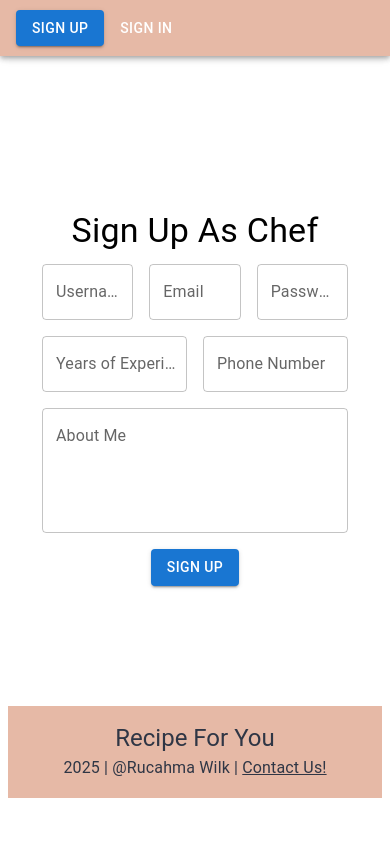
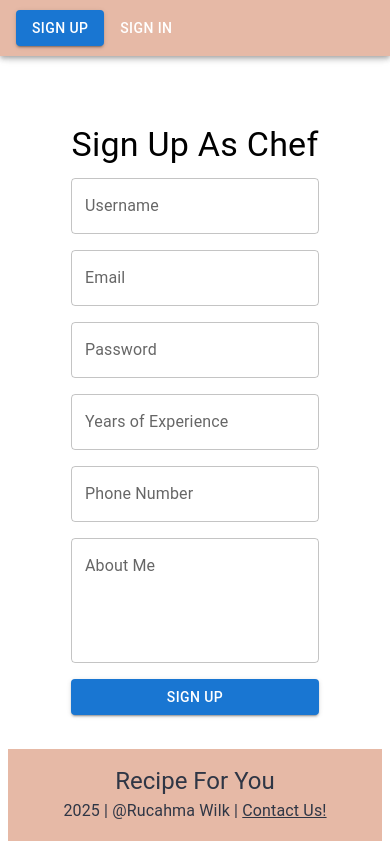
Before and after one commit to RuchamaWilk/Recipe-App, a React (Vite) app in the folder client/: page /chef-sign-up in a window 390 px wide. Built offline with nearby package versions, Linux system fonts and the light colour scheme.

Commit message:
responsive sign up as chef

```diff
--- a/client/src/pages/sign-up-page/SignUpPageChef.jsx
+++ b/client/src/pages/sign-up-page/SignUpPageChef.jsx
@@ -54,7 +54,13 @@ const ChefSignUpForm = () => {
         Sign Up As Chef
       </Typography>
 
-      <Box sx={{ display: 'flex', gap: 2, width: '100%', marginBottom: 2 }}>
+      <Box sx={{
+        display: 'flex',
+        flexDirection: { xs: 'column', md: 'row' },
+        gap: 2,
+        width: '100%',
+        marginBottom: 2
+      }}>
         <TextField
           label="Username"
           variant="outlined"
@@ -63,6 +69,7 @@ const ChefSignUpForm = () => {
           onChange={(e) => setUserName(e.target.value)}
           error={!!userNameError}
           helperText={userNameError}
+          sx={{ marginBottom: { xs: 0, md: 0 } }}
         />
         <TextField
           label="Email"
@@ -72,6 +79,7 @@ const ChefSignUpForm = () => {
           onChange={(e) => setEmail(e.target.value)}
           error={!!emailError}
           helperText={emailError}
+          sx={{ marginBottom: { xs: 0, md: 0 } }}
         />
         <TextField
           label="Password"
@@ -82,11 +90,17 @@ const ChefSignUpForm = () => {
           onChange={(e) => setPassword(e.target.value)}
           error={!!passwordError}
           helperText={passwordError}
+          sx={{ marginBottom: { xs: 0, md: 0 } }}
         />
       </Box>
 
-      {/* Years of Experience and Phone Number in the same row */}
-      <Box sx={{ display: 'flex', gap: 2, width: '100%', marginBottom: 2 }}>
+      <Box sx={{
+        display: 'flex',
+        flexDirection: { xs: 'column', md: 'row' },
+        gap: 2,
+        width: '100%',
+        marginBottom: 2
+      }}>
         <TextField
           label="Years of Experience"
           variant="outlined"
@@ -96,6 +110,7 @@ const ChefSignUpForm = () => {
           onChange={(e) => setYearsOfExperience(e.target.value)}
           error={!!yearsOfExperienceError}
           helperText={yearsOfExperienceError}
+          sx={{ marginBottom: { xs: 0, md: 0 } }}
         />
         <TextField
           label="Phone Number"
@@ -105,10 +120,10 @@ const ChefSignUpForm = () => {
           onChange={(e) => setPhoneNumber(e.target.value)}
           error={!!phoneNumberError}
           helperText={phoneNumberError}
+          sx={{ marginBottom: { xs: 0, md: 0 } }}
         />
       </Box>
 
-      {/* About Me */}
       <TextField
         label="About Me"
         variant="outlined"
@@ -120,7 +135,11 @@ const ChefSignUpForm = () => {
         sx={{ marginBottom: 2 }}
       />
 
-      <Button variant="contained" onClick={handleSubmit}>
+      <Button
+        variant="contained"
+        onClick={handleSubmit}
+        sx={{ width: { xs: '100%', md: 'auto' } }}
+      >
         Sign Up
       </Button>
     </Box>
```
